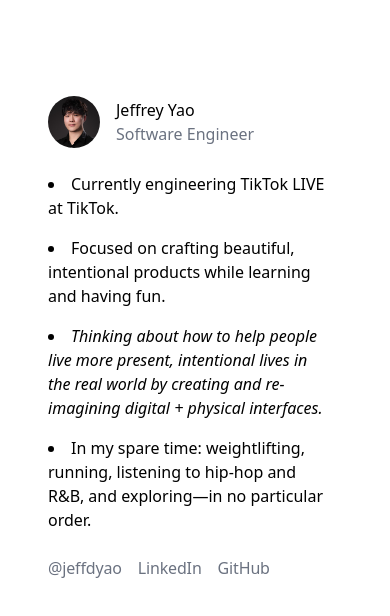
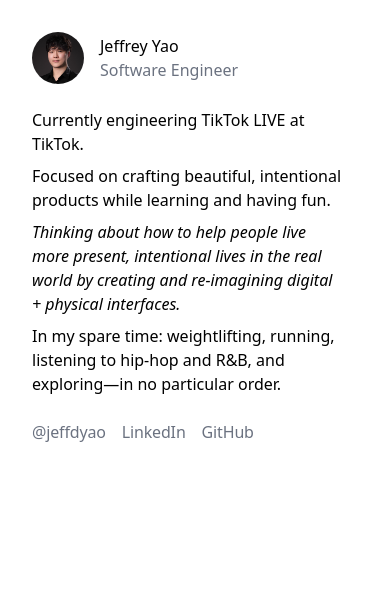
Before and after one commit to meganfan/site, a Next.js app: page / in a window 390 px wide. Shown: the top 616 px of the page. Built offline with nearby package versions, Linux system fonts and the light colour scheme.

Commit message:
refactor: mobile tweaks

```diff
--- a/app/layout.tsx
+++ b/app/layout.tsx
@@ -23,7 +23,7 @@ export default function RootLayout({
   return (
     <html lang="en" className="[scrollbar-gutter:stable]">
       <body className="antialiased">
-        <div className="min-h-screen flex flex-col p-12 my-12 bg-white max-w-[60ch] mx-auto w-full space-y-6">
+        <div className="min-h-screen flex flex-col p-8 md:p-12 md:my-12 bg-white max-w-[60ch] mx-auto w-full space-y-6">
           <Header />
           <main>{children}</main>
           <Footer />
--- a/app/page.tsx
+++ b/app/page.tsx
@@ -2,7 +2,7 @@ import Image from "next/image";
 
 export default function Home() {
   return (
-    <ul className="list-disc list-inside space-y-4">
+    <ul className="md:list-disc list-inside space-y-2 md:space-y-4">
       <li>Currently engineering TikTok LIVE at TikTok.</li>
       <li>
         Focused on crafting beautiful, intentional products while learning and
```
